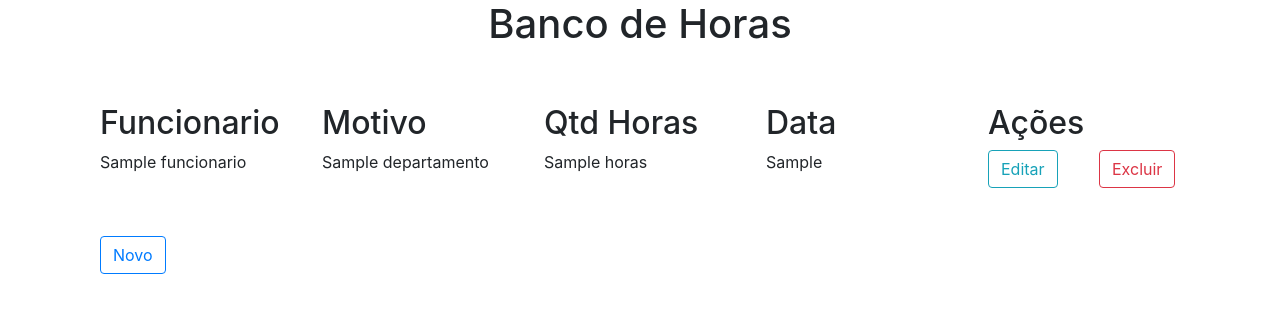
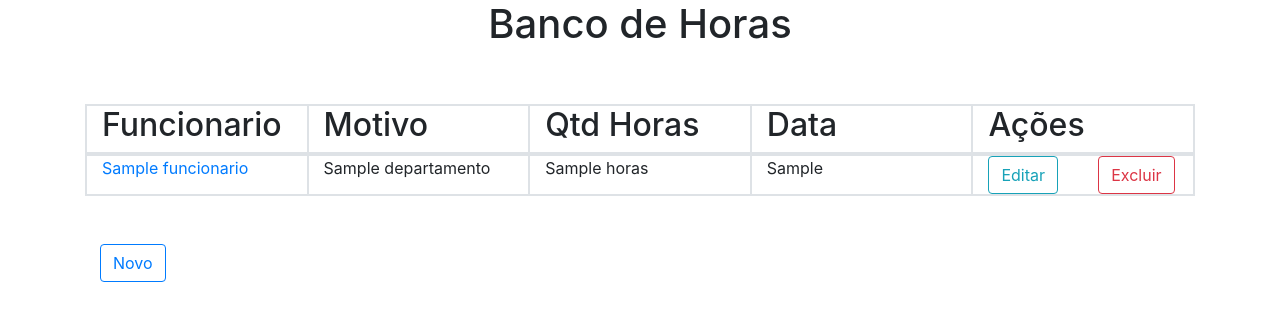
Before and after one commit to wellington-costa/gestao_rh-master, a Django app: template apps/registro_horaextra/templates/registro_horaextra/registrohoraextra_list.html in a window 1280 px wide. Shown: the top 321 px of the page. Run offline with Django 3.2, Linux system fonts and the light colour scheme; the template is opened without the code that fills it: most values are stand-ins (such as "Sample title", 1, 10 or a date in 2020); some libraries are stand-ins or nearby versions.

Commit message:
Mudanças no Layout

```diff
--- a/apps/funcionarios/templates/funcionarios/funcionario_list.html
+++ b/apps/funcionarios/templates/funcionarios/funcionario_list.html
@@ -2,7 +2,7 @@
 
 {% block main %}
         <h1>Funcionarios</h1>
-            <div class="container">
+            <div class="container border">
 
                 {% for funcionario in object_list %}
                     <div class="row">
@@ -23,6 +23,6 @@
                     <div>
                         <a href="{% url 'create_funcionario' %}" class="btn btn-outline-info">Novo</a>
                     </div>
-
+                    <br>
              </div>
 {% endblock %}
--- a/apps/registro_horaextra/templates/registro_horaextra/registrohoraextra_list.html
+++ b/apps/registro_horaextra/templates/registro_horaextra/registrohoraextra_list.html
@@ -3,29 +3,33 @@
 {% block main %}
         <h1 align="center"> Banco de Horas</h1><br><br>
             <div class="container">
-               <div class="row">
-                   <div class="col"><h2>Funcionario</h2></div>
-                   <div class="col"><h2>Motivo</h2></div>
-                   <div class="col"><h2>Qtd Horas</h2></div>
-                   <div class="col"><h2>Data</h2> </div>
-                   <div class="col"><h2>Ações</h2> </div>
+               <div class="row border">
+                   <div class="col border"><h2>Funcionario</h2></div>
+                   <div class="col border"><h2>Motivo</h2></div>
+                   <div class="col border"><h2>Qtd Horas</h2></div>
+                   <div class="col border"><h2>Data</h2> </div>
+                   <div class="col border"><h2>Ações</h2> </div>
                    <br>
                </div>
 
                 {% for hora_extra in object_list %}
-                    <div class="row">
+                    <div class="row border">
 
-                       <div class="col"> {{ hora_extra.funcionario }}</div>
+                       <div class="col border">
+                          <a href="{% url 'list_funcionarios' %}">
+                              {{ hora_extra.funcionario }}
+                          </a>
+                       </div>
 
-                       <div class="col">
+                       <div class="col border">
                            {{ hora_extra }}
                        </div>
 
-                       <div class="col"> {{ hora_extra.horas }}</div>
+                       <div class="col border"> {{ hora_extra.horas }}</div>
 
-                       <div class="col"> {{ hora_extra.data_hora }}</div>
+                       <div class="col border"> {{ hora_extra.data_hora }}</div>
 
-                       <div class="col">
+                       <div class="col border">
                           <div class="row">
                             <div class="col">
                                 <a href="{% url 'update_hora_extra' hora_extra.id %}" class="btn btn-outline-info"> Editar</a>
--- a/apps/registro_horaextra/urls.py
+++ b/apps/registro_horaextra/urls.py
@@ -1,11 +1,12 @@
 from django.urls import path
 
-from apps.registro_horaextra.views import ListHoraExtra, UpdateHoraExtra, CreateHoraExtra, DeleteHoraExtra
+from apps.registro_horaextra.views import ListHoraExtra, UpdateHoraExtra, CreateHoraExtra, DeleteHoraExtra, ListHoraExtraFuncionario
 
 
 urlpatterns = [
 
     path('', ListHoraExtra.as_view(), name = 'list_hora_extra'),
+    path('listagem/<int:funcionario_id>/', ListHoraExtraFuncionario.as_view(), name = 'list_hora_extra_func'),
     path('update/<int:pk>/', UpdateHoraExtra.as_view(), name = 'update_hora_extra'),
     path('novo', CreateHoraExtra.as_view(), name = 'create_hora_extra'),
     path('deletar/<int:pk>/', DeleteHoraExtra.as_view(), name = 'delete_hora_extra'),
--- a/gestao_rh/settings.py
+++ b/gestao_rh/settings.py
@@ -26,7 +26,8 @@ SECRET_KEY = 'pw*&o&w0dm$6buy+rxui23oi8ybj+7k6d#q&96%_3v!a2#6*f2'
 DEBUG = True
 
 ALLOWED_HOSTS = [
-    '3.17.222.141'
+    '3.17.222.141',
+    'localhost'
 
 ]
 
--- a/templates/registration/login.html
+++ b/templates/registration/login.html
@@ -1,9 +1,12 @@
 {% extends 'base.html' %}
 
 {% block main %}
+
+<div align="center" class="text-center form-group border">
   <form method="post">
       {% csrf_token %}
       {{ form.as_p }}
       <button type="submit">Login</button>
   </form>
+</div>
 {% endblock %}
```
Also changed, not shown: apps/funcionarios/models.py (+7 -0 lines), apps/funcionarios/templates/funcionarios/funcionario_form.html (+40 -8 lines), apps/registro_horaextra/views.py (+10 -0 lines), media/documentos/castle_Sg4TKsJ.jpg (added), media/documentos/castle_o34fWtF.jpg (added), media/documentos/castle_q4uJfcD.jpg (added).
